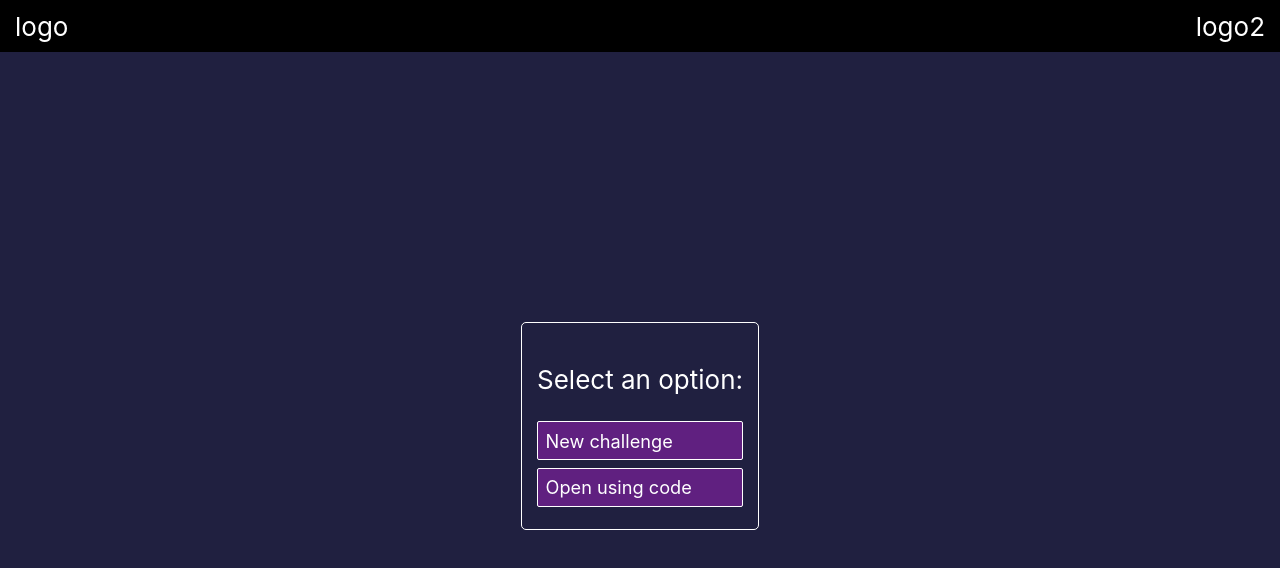
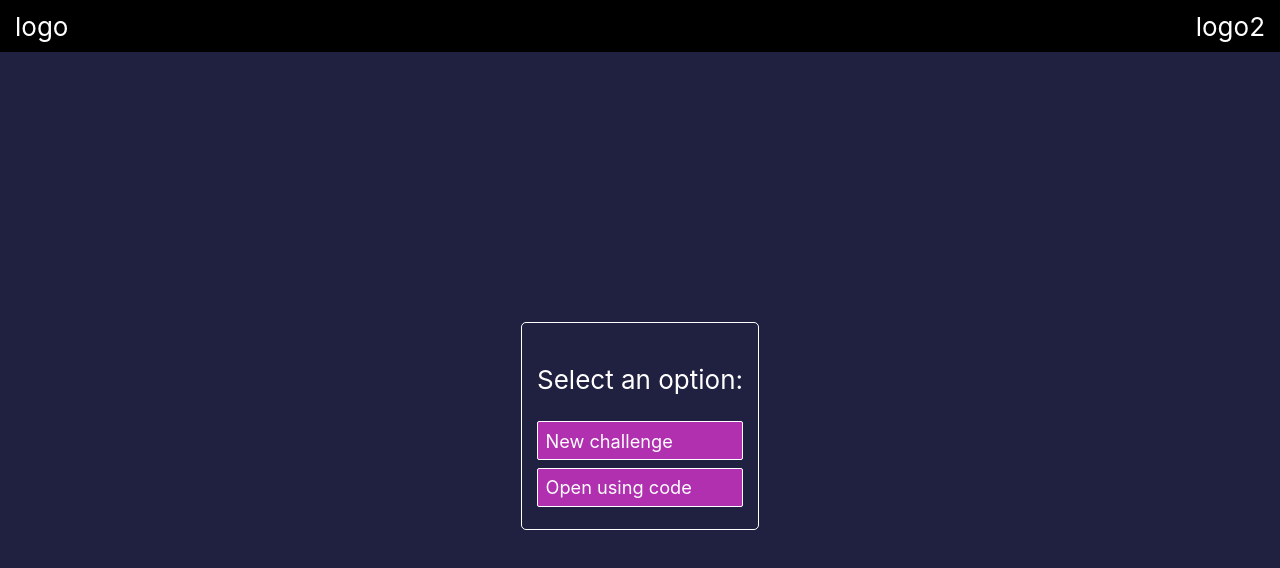
Before and after one commit to open-challenge/open-challenge-ui, a React (Create React App) app: page / in a window 1280 px wide. Shown: the top 568 px of the page. Built offline with nearby package versions, Linux system fonts and the light colour scheme; no server answers.

Commit message:
add primary class

```diff
--- a/src/components/base/button/styles.module.scss
+++ b/src/components/base/button/styles.module.scss
@@ -11,3 +11,7 @@
   margin-top: $global-margin / 2;
   margin-bottom: $global-margin / 2;
 }
+
+.primary {
+  background-color: $primary-color;
+}
--- a/src/components/home-card/index.js
+++ b/src/components/home-card/index.js
@@ -26,8 +26,8 @@ const HomeCard = () => {
       {!openChallenge && (
         <Card>
           <p>Select an option:</p>
-          <Button value="New challenge" onClick={onNewChallenge} />
-          <Button value="Open using code" onClick={onOpenChallenge} />
+          <Button type="primary" value="New challenge" onClick={onNewChallenge} />
+          <Button type="primary" value="Open using code" onClick={onOpenChallenge} />
         </Card>
       )}
       {openChallenge && (
```
